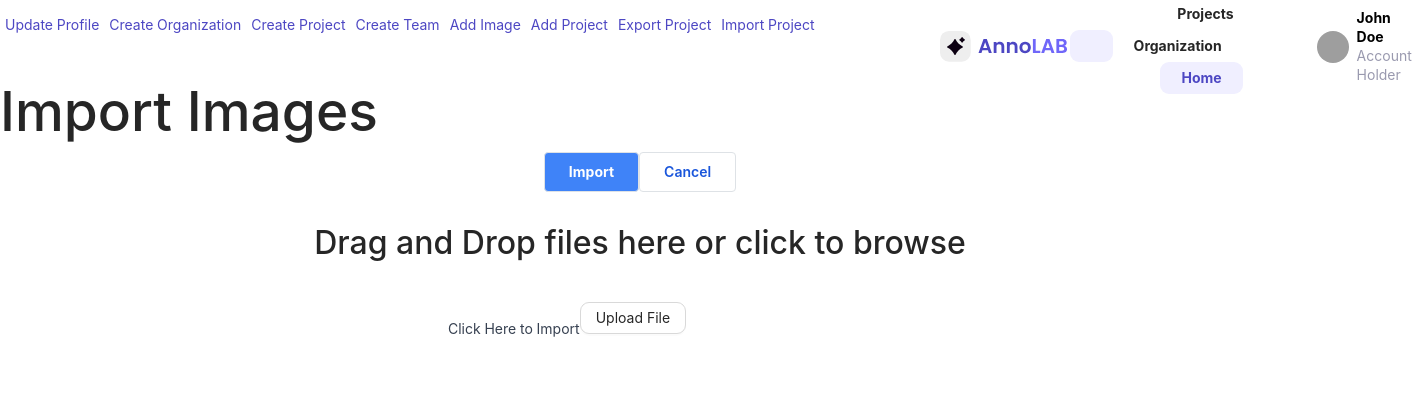
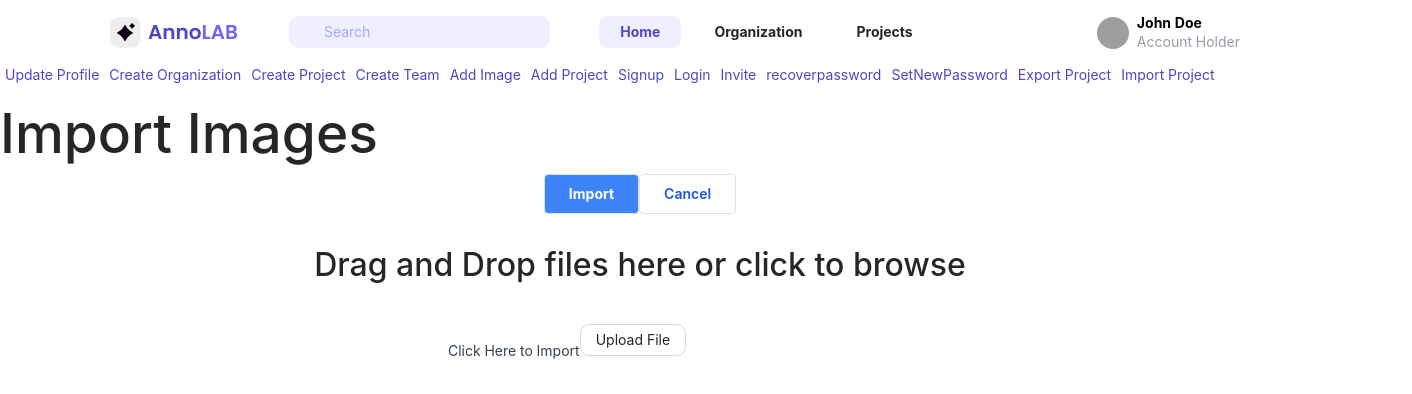
Before and after one commit to itskanny/annolab-ui, a React (Create React App) app: page /importproject in a window 1280 px wide. Shown: the top 394 px of the page, 1412 px wide, since content can reach past the window. Built offline with nearby package versions, Linux system fonts and the light colour scheme; grey boxes are pictures that could not be loaded; some icons are missing.

Commit message:
Some UI changes and Router List setup

```diff
--- a/src/App.js
+++ b/src/App.js
@@ -23,13 +23,11 @@ import List from "./Pages/List/List";
 
 const App = () => (
     <>
-<List></List>
+        <Layout className={"tw-h-full"}>
 
-        <Router>
-
-
-
-
+            <Navbar/>
+            <List/>
+            <Content>
                 <Route path="/addimage">
                     <AddImage></AddImage>
                 </Route>
@@ -72,8 +70,9 @@ const App = () => (
                     <ImportProject></ImportProject>
                 </Route>
 
+            </Content>
+        </Layout>
 
-        </Router>
     </>
 );
 
--- a/src/Components/Forms/Login/LoginForm.js
+++ b/src/Components/Forms/Login/LoginForm.js
@@ -1,4 +1,5 @@
 import {Button, Form, Input} from "antd";
+import {Link} from "react-router-dom";
 
 
 const LoginForm = props => {
@@ -27,9 +28,11 @@ const LoginForm = props => {
 
 
             <Form.Item>
+                <Link to="/signup">
                 <Button type="primary" htmlType="submit" block size={'large'}>
-                    Login
+                   Login
                 </Button>
+                </Link>
             </Form.Item>
 
         </Form>
--- a/src/Pages/AccountSteps/UpdateProfile.js
+++ b/src/Pages/AccountSteps/UpdateProfile.js
@@ -14,7 +14,7 @@ const UpdateProfile = props => {
                         name={'AnnoLab'}
                         tagLine={'Dream Annotator'}
                         hasStepper={true}
-                        current={1}
+                        current={0}
 
                     />
                 </Col>
--- a/src/Pages/ExportProject/ExportProject.js
+++ b/src/Pages/ExportProject/ExportProject.js
@@ -10,7 +10,7 @@ const ExportProject = () => {
 
 
         <Row align={"center"}
-             className={'tw-p-4 tw-pt-8 md:tw-h-full  md:tw-flex-col lg:tw-flex-row tw-flex-col tw-justify-center tw-mx-2 sm:tw-mx-4 md:tw-mx-0 lg:tw-mx-20 xl:tw-mx-36 2xl:tw-mx-48'}>
+             className={'tw-p-4 tw-pt-8  md:tw-flex-col lg:tw-flex-row tw-flex-col tw-justify-center tw-mx-2 sm:tw-mx-4 md:tw-mx-0 lg:tw-mx-20 xl:tw-mx-36 2xl:tw-mx-48'}>
             <h1 className="h2">You can Export dataset in any of the following formats.</h1>
         </Row>
 
--- a/src/Pages/ImportProject/ImportProject.js
+++ b/src/Pages/ImportProject/ImportProject.js
@@ -1,46 +1,46 @@
 import React from "react";
-import { Col, Row } from "antd";
+import {Col, Row} from "antd";
 
 
 import Navbar from "../../Components/Ui/Navbar/Navbar";
 import UploadImg from "../../Components/Ui/UploadImg/UploadImg";
 
 
-const ImportProject=()=>{
+const ImportProject = () => {
 
 
-
-
-    return(
+    return (
         <>
-    <Navbar/>
-    <h1  className="h1">Import Images</h1>
+            <h1 className="h1">Import Images</h1>
             <div className=" flex justify-center ">
 
 
-    <button class="bg-blue-500 hover:bg-blue-700 text-white font-bold py-2 px-4 border border-blue-700 rounded">
+                <button
+                    class="bg-blue-500 hover:bg-blue-700 text-white font-bold py-2 px-4 border border-blue-700 rounded">
                     Import
                 </button>
-    <button class="bg-transparent hover:bg-blue-500 text-blue-700 font-semibold hover:text-white py-2 px-4 border border-blue-500 hover:border-transparent rounded">
+                <button
+                    class="bg-transparent hover:bg-blue-500 text-blue-700 font-semibold hover:text-white py-2 px-4 border border-blue-500 hover:border-transparent rounded">
                     Cancel
                 </button>
 
             </div>
 
 
-
-
-<Row align={"center"} className={'tw-p-4 tw-pt-8 md:tw-h-full  md:tw-flex-col lg:tw-flex-row tw-flex-col tw-justify-center tw-mx-2 sm:tw-mx-4 md:tw-mx-0 lg:tw-mx-20 xl:tw-mx-36 2xl:tw-mx-48'}>
-<Col className={'gutter-row tw-mt-10 md:tw-mt-0'} >
- <h1  className="h2">Drag and Drop files here or click to browse</h1>
+            <Row align={"center"}
+                 className={'tw-p-4 tw-pt-8  md:tw-flex-col lg:tw-flex-row tw-flex-col tw-justify-center tw-mx-2 sm:tw-mx-4 md:tw-mx-0 lg:tw-mx-20 xl:tw-mx-36 2xl:tw-mx-48'}>
+                <Col className={'gutter-row tw-mt-10 md:tw-mt-0'}>
+                    <h1 className="h2">Drag and Drop files here or click to browse</h1>
                 </Col>
 
 
- <Row align={"center"} className={'tw-p-4 tw-pt-8 md:tw-h-full  md:tw-flex-col lg:tw-flex-row tw-flex-col tw-justify-center tw-mx-2 sm:tw-mx-4 md:tw-mx-0 lg:tw-mx-20 xl:tw-mx-36 2xl:tw-mx-48'}>
-<Col  className={'gutter-row tw-mt-10 md:tw-mt-0'}>
+                <Row align={"center"}
+                     className={'tw-p-4 tw-pt-8 md:tw-h-full  md:tw-flex-col lg:tw-flex-row tw-flex-col tw-justify-center tw-mx-2 sm:tw-mx-4 md:tw-mx-0 lg:tw-mx-20 xl:tw-mx-36 2xl:tw-mx-48'}>
+                    <Col className={'gutter-row tw-mt-10 md:tw-mt-0'}>
                         <div class="flex justify-center">
                             <div class="mb-3 w-96">
-    <label for="formFile" class="form-label inline-block mb-2 text-gray-700">Click Here to Import</label>
+                                <label for="formFile" class="form-label inline-block mb-2 text-gray-700">Click Here to
+                                    Import</label>
                                 <UploadImg class="flex justify-center"></UploadImg>
                             </div>
                         </div>
@@ -50,7 +50,6 @@ const ImportProject=()=>{
             </Row>
 
 
-
         </>);
 }
 
--- a/src/Pages/List/List.js
+++ b/src/Pages/List/List.js
@@ -1,10 +1,10 @@
 import React from "react"
 import {Link} from "react-router-dom";
 
-const List=()=>{
+const List = () => {
 
 
-    return(<>
+    return (<>
 
         <ul>
             <li><Link to="/Updateprofile">Update Profile</Link></li>
@@ -14,10 +14,11 @@ const List=()=>{
 
             <li><Link to="/addimage">Add Image</Link></li>
             <li><Link to="/addproject">Add Project</Link></li>
-            <li><Link to="/"></Link></li>
-            <li><Link to="/"></Link></li>
-            <li><Link to="/"></Link></li>
-            <li><Link to="/"></Link></li>
+            <li><Link to="/signup">Signup</Link></li>
+            <li><Link to="/login">Login</Link></li>
+            <li><Link to="/invite">Invite</Link></li>
+            <li><Link to="/recoverpassword">recoverpassword</Link></li>
+            <li><Link to="/setnewpassword">SetNewPassword</Link></li>
             <li><Link to="/exportproject">Export Project</Link></li>
             <li><Link to="/importproject">Import Project</Link></li>
         </ul>
```
Also changed, not shown: src/Pages/Invite/Invite.js (+5 -4 lines). Lines whose indentation alone changed are shown as unchanged.
